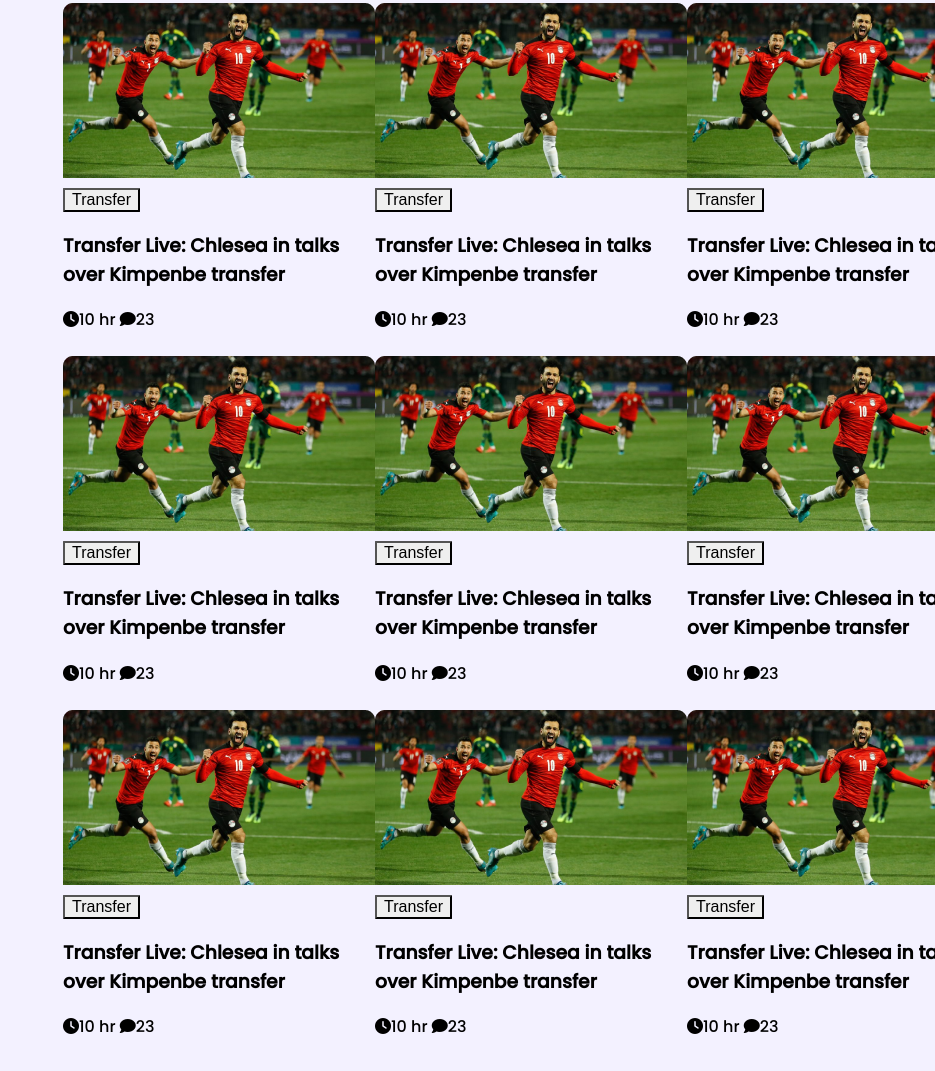
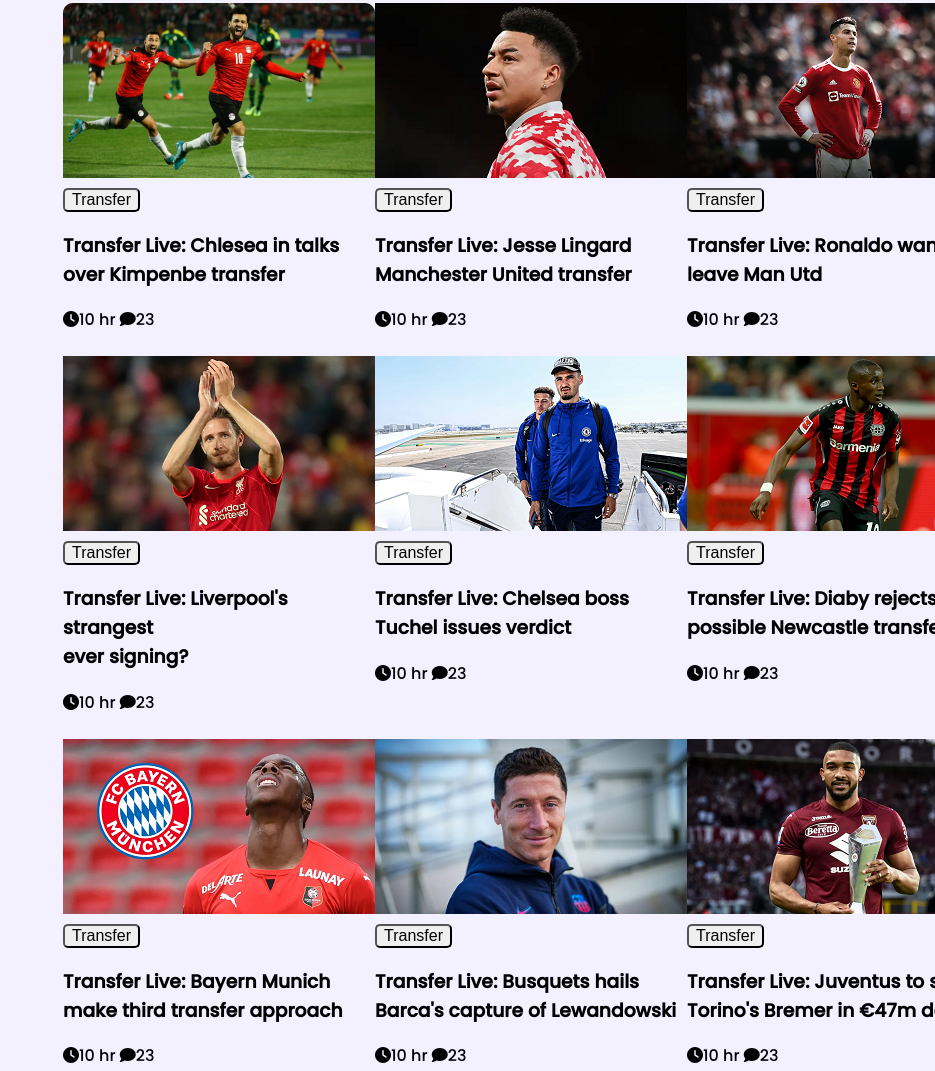
Before and after one commit to Abu-Saleh-Rony/World-cup-Assignment, a plain HTML site: page index.html in a window 1280 px wide. Shown: the part 763-1834 px from the top of the page, without its empty margins (345-1280 px from the left). Drawn offline with Linux system fonts and the light colour scheme.

Commit message:
transfer added

```diff
--- a/index.html
+++ b/index.html
@@ -57,11 +57,11 @@
                     </article>
                     <article class="transfer-player">
                         <div class="player-thumbnail">
-                            <img src="assets/Blog Image.png" alt="">
+                            <img src="assets/image3.png" alt="">
                         </div>
                         <div class="player-details">
                             <button class="transfer-button"> Transfer</button>
-                            <h3 class="transfer-title">Transfer Live: Chlesea in talks </br> over Kimpenbe transfer</h3>
+                            <h3 class="transfer-title">Transfer Live: Jesse Lingard Manchester United transfer </h3>
                         </div>
                         <div class="player-info">
                             <i class="fa-solid fa-clock"></i>10 hr
@@ -71,11 +71,11 @@
                     </article>
                     <article class="transfer-player">
                         <div class="player-thumbnail">
-                            <img src="assets/Blog Image.png" alt="">
+                            <img src="assets/image4.png" alt="">
                         </div>
                         <div class="player-details">
                             <button class="transfer-button"> Transfer</button>
-                            <h3 class="transfer-title">Transfer Live: Chlesea in talks </br> over Kimpenbe transfer</h3>
+                            <h3 class="transfer-title">Transfer Live: Ronaldo wants to </br> leave Man Utd </h3>
                         </div>
                         <div class="player-info">
                             <i class="fa-solid fa-clock"></i>10 hr
@@ -85,11 +85,11 @@
                     </article>
                     <article class="transfer-player">
                         <div class="player-thumbnail">
-                            <img src="assets/Blog Image.png" alt="">
+                            <img src="assets/image5.png" alt="">
                         </div>
                         <div class="player-details">
                             <button class="transfer-button"> Transfer</button>
-                            <h3 class="transfer-title">Transfer Live: Chlesea in talks </br> over Kimpenbe transfer</h3>
+                            <h3 class="transfer-title">Transfer Live: Liverpool's strangest </br> ever signing? </h3>
                         </div>
                         <div class="player-info">
                             <i class="fa-solid fa-clock"></i>10 hr
@@ -99,11 +99,11 @@
                     </article>
                     <article class="transfer-player">
                         <div class="player-thumbnail">
-                            <img src="assets/Blog Image.png" alt="">
+                            <img src="assets/image6.png" alt="">
                         </div>
                         <div class="player-details">
                             <button class="transfer-button"> Transfer</button>
-                            <h3 class="transfer-title">Transfer Live: Chlesea in talks </br> over Kimpenbe transfer</h3>
+                            <h3 class="transfer-title">Transfer Live: Chelsea boss Tuchel issues verdict </h3>
                         </div>
                         <div class="player-info">
                             <i class="fa-solid fa-clock"></i>10 hr
@@ -113,11 +113,12 @@
                     </article>
                     <article class="transfer-player">
                         <div class="player-thumbnail">
-                            <img src="assets/Blog Image.png" alt="">
+                            <img src="assets/image7.png" alt="">
                         </div>
                         <div class="player-details">
                             <button class="transfer-button"> Transfer</button>
-                            <h3 class="transfer-title">Transfer Live: Chlesea in talks </br> over Kimpenbe transfer</h3>
+                            <h3 class="transfer-title">Transfer Live: Diaby rejects </br> possible Newcastle transfer
+                            </h3>
                         </div>
                         <div class="player-info">
                             <i class="fa-solid fa-clock"></i>10 hr
@@ -127,11 +128,12 @@
                     </article>
                     <article class="transfer-player">
                         <div class="player-thumbnail">
-                            <img src="assets/Blog Image.png" alt="">
+                            <img src="assets/image8.png" alt="">
                         </div>
                         <div class="player-details">
                             <button class="transfer-button"> Transfer</button>
-                            <h3 class="transfer-title">Transfer Live: Chlesea in talks </br> over Kimpenbe transfer</h3>
+                            <h3 class="transfer-title">Transfer Live: Bayern Munich </br> make third transfer approach
+                            </h3>
                         </div>
                         <div class="player-info">
                             <i class="fa-solid fa-clock"></i>10 hr
@@ -141,11 +143,13 @@
                     </article>
                     <article class="transfer-player">
                         <div class="player-thumbnail">
-                            <img src="assets/Blog Image.png" alt="">
+                            <img src="assets/image9.png" alt="">
                         </div>
                         <div class="player-details">
                             <button class="transfer-button"> Transfer</button>
-                            <h3 class="transfer-title">Transfer Live: Chlesea in talks </br> over Kimpenbe transfer</h3>
+                            <h3 class="transfer-title">Transfer Live: Busquets hails </br> Barca's capture of
+                                Lewandowski
+                            </h3>
                         </div>
                         <div class="player-info">
                             <i class="fa-solid fa-clock"></i>10 hr
@@ -155,11 +159,13 @@
                     </article>
                     <article class="transfer-player">
                         <div class="player-thumbnail">
-                            <img src="assets/Blog Image.png" alt="">
+                            <img src="assets/image10.png" alt="">
                         </div>
                         <div class="player-details">
                             <button class="transfer-button"> Transfer</button>
-                            <h3 class="transfer-title">Transfer Live: Chlesea in talks </br> over Kimpenbe transfer</h3>
+                            <h3 class="transfer-title">Transfer Live: Juventus to sign </br> Torino's Bremer in €47m
+                                deal
+                            </h3>
                         </div>
                         <div class="player-info">
                             <i class="fa-solid fa-clock"></i>10 hr
--- a/style.css
+++ b/style.css
@@ -75,7 +75,7 @@
     height: 24px;
     font-size: 16px;
     font-weight: 500;
-    border-radius: 1px;
+    border-radius: 5px;
     margin-top: 10px;
 }
 
```
Also changed, not shown: assets/image10.png (added), assets/image3.png (added), assets/image4.png (added), assets/image5.png (added), assets/image6.png (added), assets/image7.png (added), assets/image8.png (added), assets/image9.png (added).
